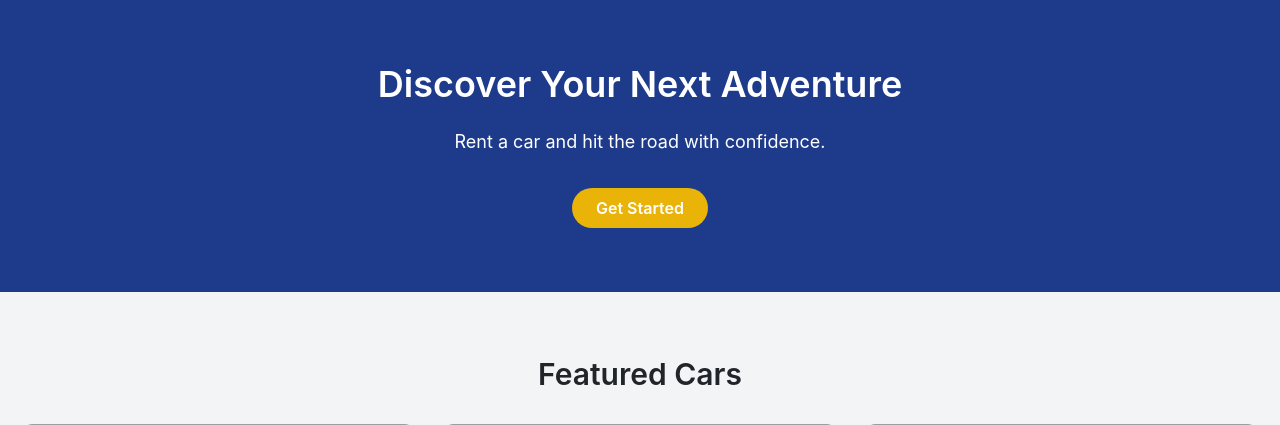
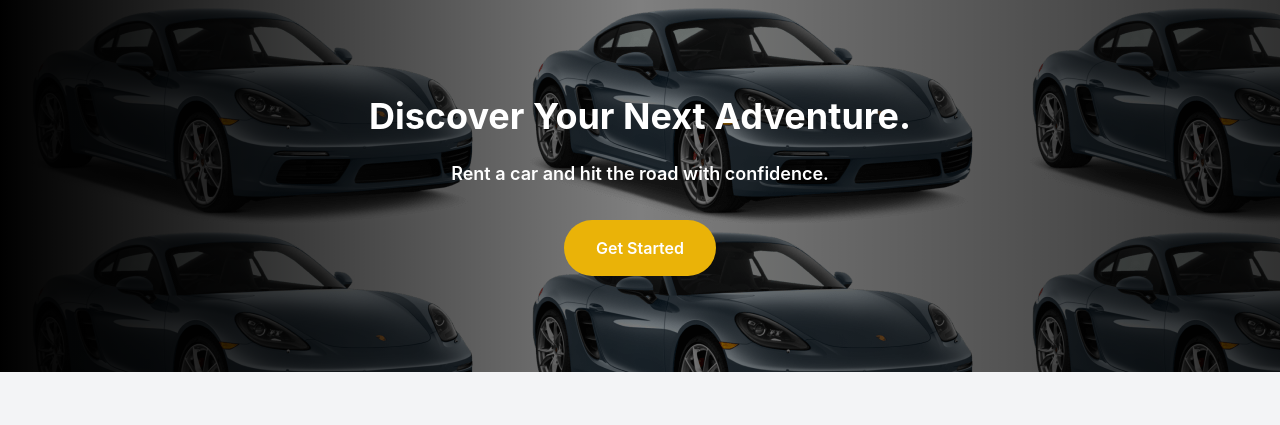
Before and after one commit to danieltsega/wheelsOnRent_v2, a Flask app: page / in a window 1280 px wide. Shown: the part 72-497 px from the top of the page. Run offline with Flask 3, Linux system fonts and the light colour scheme; some libraries are stand-ins or nearby versions; grey boxes are pictures that could not be loaded.

Commit message:
[Update]: Added the banner in a nice way

```diff
--- a/car_app/templates/home.html
+++ b/car_app/templates/home.html
@@ -3,18 +3,22 @@
 
 {% block content %}
     <style>
-        /* Custom styles can be added here */
-        /* Example:
-        .custom-bg {
-            background-color: #123456;
+        .banner {
+            background-image: url('{{ url_for('static', filename='assets/img/featured4.png') }}');
+            background-size: cover;
+            background-position: right;
+            background-attachment: fixed;
+            background: linear-gradient(90deg, rgba(0,0,0,1) 0%, rgba(0,0,0,0.5) 50%, rgba(0,0,0,0.8) 100%),
+                        url('{{ url_for('static', filename='assets/img/featured4.png') }}');
         }
-        */
     </style>
     <!-- Banner Section -->
-    <header class="bg-blue-900 text-white py-16 text-center">
-        <h1 class="text-4xl font-semibold">Discover Your Next Adventure</h1>
-        <p class="mt-4 text-lg">Rent a car and hit the road with confidence.</p>
-        <button class="bg-yellow-500 hover:bg-yellow-600 text-white font-semibold py-2 px-6 mt-8 rounded-full">Get Started</button>
+    <header class="banner text-white py-24 text-center pb-18">
+        <div class="container mx-auto px-4">
+            <h1 class="text-4xl font-bold">Discover Your Next Adventure.</h1>
+            <p class="mt-4 text-lg font-semibold">Rent a car and hit the road with confidence.</p>
+            <a href="{{ url_for('car.guest_mode') }}"><button class="bg-yellow-500 hover:bg-yellow-600 text-white font-semibold py-3 px-8 mt-8 rounded-full">Get Started</button></a>
+        </div>
     </header>
 
     <!-- Featured Cars Section -->
```
